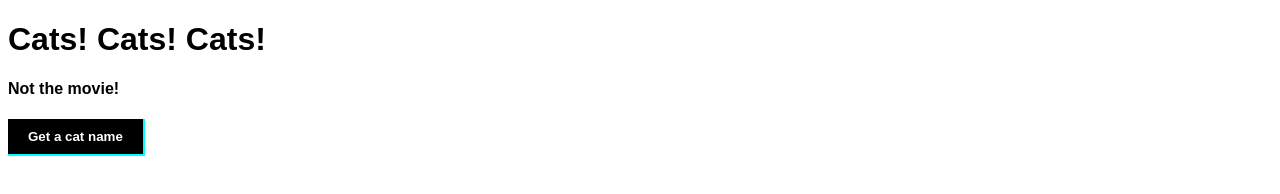
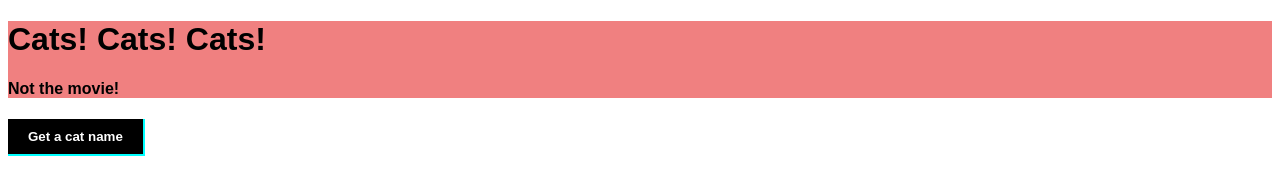
Before and after one commit to brajgon1/deployment-demo-326, a website: page public/index.html in a window 1280 px wide. Drawn offline with Linux system fonts and the light colour scheme.

Commit message:
addition

```diff
--- a/public/index.html
+++ b/public/index.html
@@ -9,8 +9,10 @@
 </head>
 <body>
     <header>
+        <div id="head">
         <h1>Cats! Cats! Cats!</h1>
         <h4>Not the movie!</h4>
+        </div>
     </header>
 
     <button>Get a cat name</button>
--- a/public/styles.css
+++ b/public/styles.css
@@ -15,3 +15,7 @@ button {
 p {
     width: 50%;
 }
+
+#head {
+    background-color: lightcoral;
+}
```
